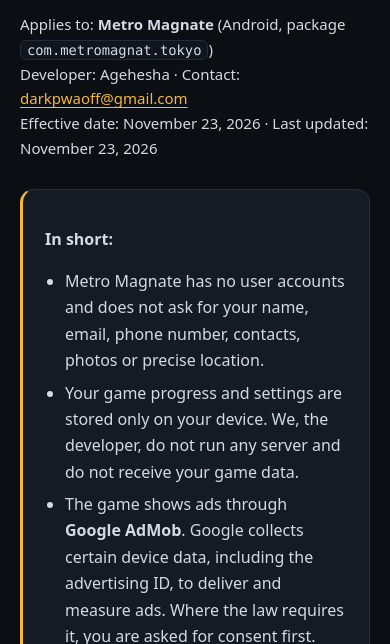
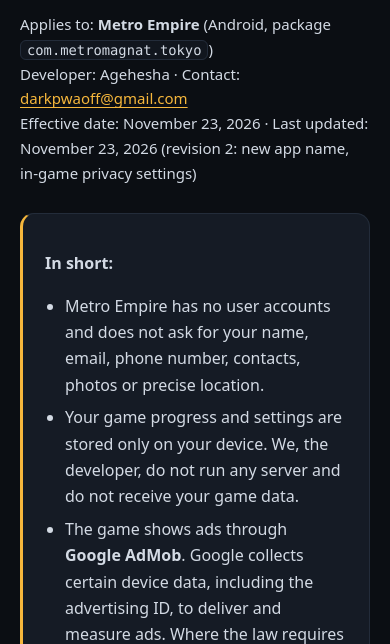
Before and after one commit to Agehesha/Agehesha.github.io, a plain HTML site: page privacy/index.html in a window 390 px wide. Shown: the part 200-844 px from the top of the page. Drawn offline with Linux system fonts and the light colour scheme.

Commit message:
Rename game to Metro Empire; document in-game privacy settings
- Home: Metro Empire in titles, cards and SEO metadata; old #metro-magnate anchor kept
- Privacy Policy: new name (package id unchanged), consent can be changed in
  Settings -> Privacy settings (Google UMP form); removed progress-code note
  (feature is not available to players); revision date updated

Co-Authored-By: Claude Opus 5.5 <noreply@anthropic.com>

```diff
--- a/privacy/index.html
+++ b/privacy/index.html
@@ -3,8 +3,8 @@
 <head>
   <meta charset="utf-8">
   <meta name="viewport" content="width=device-width, initial-scale=1">
-  <title>Privacy Policy — Metro Magnate · Agehesha</title>
-  <meta name="description" content="Privacy Policy for Metro Magnate and other apps by Agehesha: what data is stored on your device, what Google AdMob collects, and your choices.">
+  <title>Privacy Policy — Metro Empire · Agehesha</title>
+  <meta name="description" content="Privacy Policy for Metro Empire and other apps by Agehesha: what data is stored on your device, what Google AdMob collects, and your choices.">
   <link rel="canonical" href="https://agehesha.github.io/privacy/">
   <meta name="theme-color" content="#0b0e13">
   <link rel="icon" href="/assets/img/logo.svg" type="image/svg+xml">
@@ -33,16 +33,16 @@
     <div class="wrap">
       <p class="eyebrow">Legal</p>
       <h1>Privacy Policy</h1>
-      <p class="meta">Applies to: <strong>Metro Magnate</strong> (Android, package <code>com.metromagnat.tokyo</code>)<br>
+      <p class="meta">Applies to: <strong>Metro Empire</strong> (Android, package <code>com.metromagnat.tokyo</code>)<br>
         Developer: Agehesha · Contact: <a href="mailto:darkpwaoff@gmail.com">darkpwaoff@gmail.com</a><br>
-        Effective date: November 23, 2026 · Last updated: November 23, 2026</p>
+        Effective date: November 23, 2026 · Last updated: November 23, 2026 (revision 2: new app name, in-game privacy settings)</p>
 
       <div class="summary">
         <p><strong>In short:</strong></p>
         <ul>
-          <li>Metro Magnate has no user accounts and does not ask for your name, email, phone number, contacts, photos or precise location.</li>
+          <li>Metro Empire has no user accounts and does not ask for your name, email, phone number, contacts, photos or precise location.</li>
           <li>Your game progress and settings are stored only on your device. We, the developer, do not run any server and do not receive your game data.</li>
-          <li>The game shows ads through <strong>Google AdMob</strong>. Google collects certain device data, including the advertising ID, to deliver and measure ads. Where the law requires it, you are asked for consent first.</li>
+          <li>The game shows ads through <strong>Google AdMob</strong>. Google collects certain device data, including the advertising ID, to deliver and measure ads. Where the law requires it, you are asked for consent first and can change your choice later in the game’s Settings.</li>
           <li>The game sends a small request to a Google address to check the current time. No game data is sent with it.</li>
           <li>The game contains no analytics, no crash-reporting service and no in-app purchases.</li>
         </ul>
@@ -68,7 +68,7 @@
       </nav>
 
       <h2 id="who">1. Who we are</h2>
-      <p>Metro Magnate is developed and published by Agehesha, an independent developer (“we”, “us”). This policy explains what information the app handles, why, and what choices you have. It describes how the current version of the app actually works.</p>
+      <p>Metro Empire is developed and published by Agehesha, an independent developer (“we”, “us”). The app’s Android package name, <code>com.metromagnat.tokyo</code>, is a technical identifier and does not change. This policy explains what information the app handles, why, and what choices you have. It describes how the current version of the app actually works.</p>
       <p>For ads served through Google AdMob, Google acts as an independent controller of the data it collects, under its own privacy policy (see <a href="#ads">section 3</a>).</p>
 
       <h2 id="device">2. Data stored on your device</h2>
@@ -81,10 +81,9 @@
       </ul>
       <p>This data is stored in the app’s private storage (WebView local storage, with a backup copy in Android app preferences). It is not sent to us or to any server operated by us. The interface language is chosen from your device’s language settings on the device itself; this setting is not transmitted anywhere by the game.</p>
       <p><strong>Android backup.</strong> The app allows Android’s standard backup. If you have turned on backup in your Android settings, Android may include the app’s data in your device backup to your Google account. That backup is controlled by you and handled by Google under its own terms; we cannot access it.</p>
-      <p><strong>Progress code.</strong> The game can create a text code containing your game progress, which you can copy and later paste back to restore progress. The code is created only on your device and goes only where you choose to paste or send it.</p>
 
       <h2 id="ads">3. Advertising (Google AdMob)</h2>
-      <p>Metro Magnate is free and is supported by ads delivered by Google AdMob (Google Mobile Ads SDK), provided by Google LLC or, for users in the European Economic Area, the UK and Switzerland, Google Ireland Limited. The app shows two kinds of ads:</p>
+      <p>Metro Empire is free and is supported by ads delivered by Google AdMob (Google Mobile Ads SDK), provided by Google LLC or, for users in the European Economic Area, the UK and Switzerland, Google Ireland Limited. The app shows two kinds of ads:</p>
       <ul>
         <li><strong>Rewarded ads</strong> — only when you choose to watch one, for example to receive an in-game bonus or to double your offline income.</li>
         <li><strong>Interstitial (full-screen) ads</strong> — occasionally, during natural pauses in the game, and not more often than once every several minutes of active play.</li>
@@ -115,7 +114,7 @@
       <ul>
         <li><strong>Limit ad personalization through Android’s ad privacy settings</strong> (Ad topics, App-suggested ads, Ad measurement), where your device supports them.</li>
         <li><strong>Reset or delete your advertising ID</strong> in Android settings (on most devices: Settings → Privacy → Ads, or Settings → Google → Ads). After deletion, apps cannot use the advertising ID for personalized ads.</li>
-        <li><strong>Change your consent choice:</strong> the consent form is shown again after you clear the app’s data or reinstall the app (note that this also deletes your local game progress unless you saved a progress code first). You can also contact us for help.</li>
+        <li><strong>Change or withdraw your consent:</strong> open the game’s menu → <strong>Settings</strong> → <strong>Privacy settings</strong>. This opens Google’s official consent form, where you can change your choice at any time. The button is shown where Google’s User Messaging Platform requires this option (for example, in the European Economic Area and the United Kingdom); it needs an internet connection. If you do not see the button, no consent choice is required for your region. You can also contact us for help.</li>
         <li><strong>Play offline:</strong> without an internet connection no ads are loaded and the game remains playable.</li>
       </ul>
 
@@ -145,7 +144,7 @@
       <p>Game data stays in the app’s private storage on your device, which other apps cannot read. Network requests made by the app use encrypted HTTPS connections. No method of storage or transmission is completely secure, but we keep the amount of data involved to a minimum.</p>
 
       <h2 id="children">10. Children</h2>
-      <p>Metro Magnate is not directed at children under the age of 13 and we do not knowingly collect personal information from children. The app does not ask for any personal information. If you believe a child has provided us with personal information, for example by email, please contact us and we will delete it.</p>
+      <p>Metro Empire is not directed at children under the age of 13 and we do not knowingly collect personal information from children. The app does not ask for any personal information. If you believe a child has provided us with personal information, for example by email, please contact us and we will delete it.</p>
 
       <h2 id="rights">11. Your rights</h2>
       <p>Depending on where you live (for example, under the GDPR in the EEA and UK, or under the CCPA/CPRA in California), you may have the right to access, correct or delete personal data, to object to or restrict its processing, to withdraw consent, and to lodge a complaint with a data protection authority. Because we do not store your personal data on our servers, most requests are best handled by the controls on your device described above or directly with Google for ad-related data, through <a href="https://myaccount.google.com/data-and-privacy" rel="noopener">your Google account</a>. We will gladly help with any request — write to us.</p>
```
Also changed, not shown: index.html (+6 -5 lines), 1 other file.
